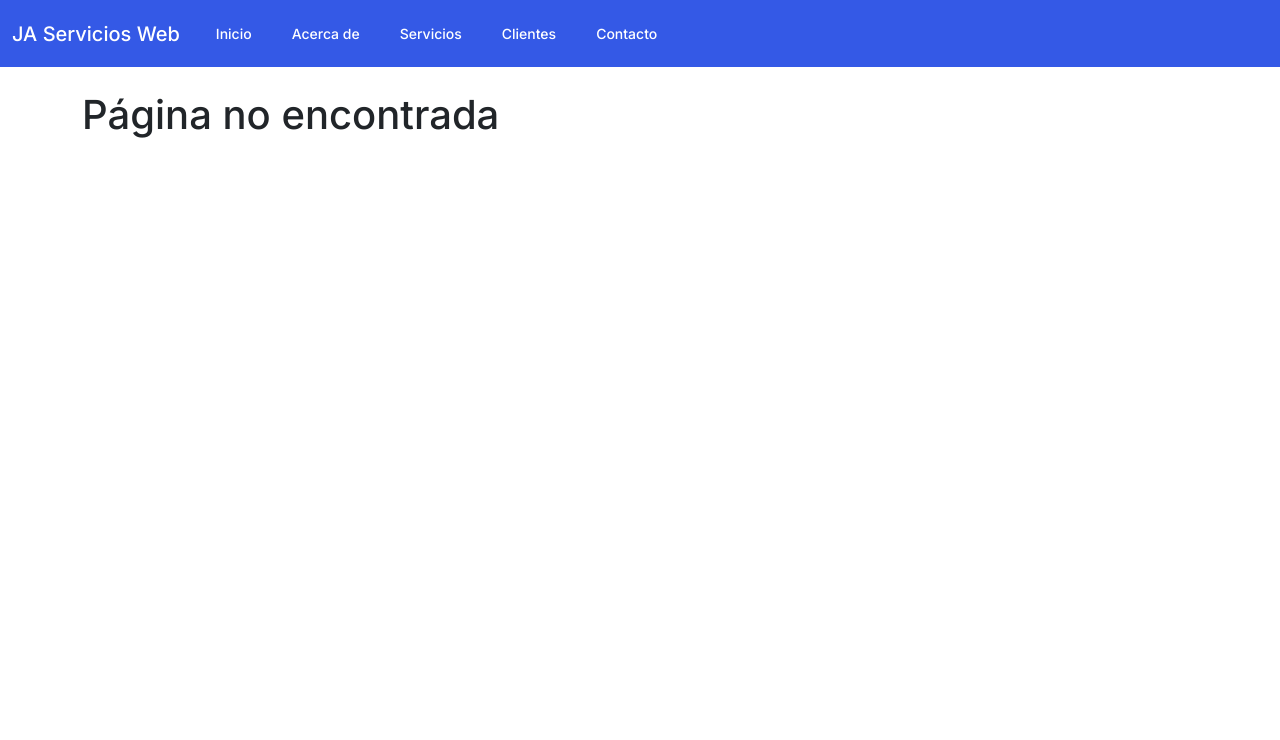
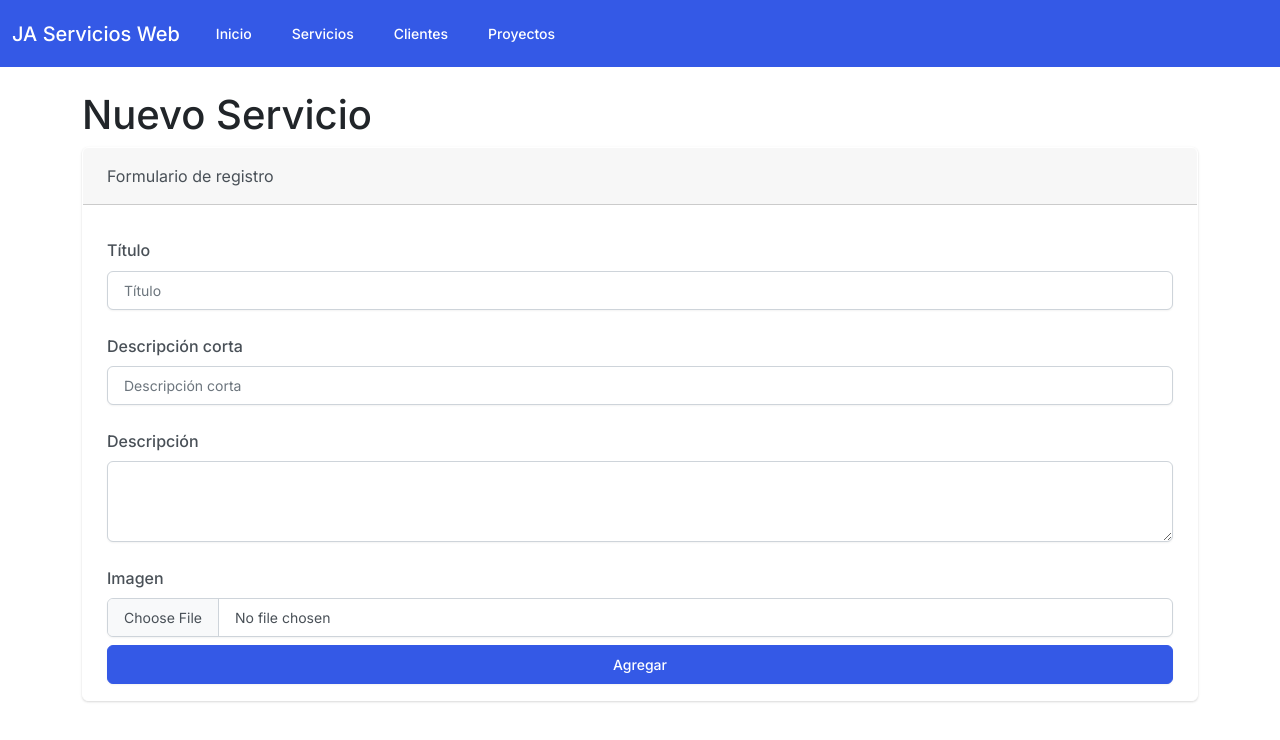
Before and after one commit to joesev2022/front-intranet-jaserviciosweb, a Vue app: page /servicios/new in a window 1280 px wide. Shown: the top 740 px of the page. Built offline with nearby package versions, Linux system fonts and the light colour scheme; what vue-sweetalert2 would draw is missing.

Commit message:
Adding Servicios and Proyectos Views

```diff
--- a/src/components/App.vue
+++ b/src/components/App.vue
@@ -11,17 +11,20 @@
                     <router-link class="nav-link" to="/">Inicio</router-link>
                 </li>
                 <li class="nav-item">
-                    <router-link class="nav-link" to="/acerca">Acerca de</router-link>
-                </li>
-                <li class="nav-item">
                     <router-link class="nav-link" to="/servicios">Servicios</router-link>
                 </li>
                 <li class="nav-item">
                     <router-link class="nav-link" to="/clientes">Clientes</router-link>
                 </li>
                 <li class="nav-item">
+                    <router-link class="nav-link" to="/proyectos">Proyectos</router-link>
+                </li>
+                <!--<li class="nav-item">
+                    <router-link class="nav-link" to="/acerca">Acerca de</router-link>
+                </li>-->
+                <!--<li class="nav-item">
                     <router-link class="nav-link" to="/contacto">Contacto</router-link>
-                </li>
+                </li>-->
             </ul>
         </div>
     </div>
--- /dev/null
+++ b/src/components/proyectos/IndexProyectos.vue
@@ -0,0 +1,28 @@
+<template>
+    <div class="container">
+        <div class="row">
+            <h1>Index Proyectos</h1>
+        </div>
+        <div class="row">
+            <div class="col mb-2">
+                <button class="btn btn-primary">Nuevo Proyecto</button>
+            </div>
+        </div>
+        <div class="row">
+            <div class="card" style="width: 20rem; padding: 0;">
+                <div class="card-body">
+                    <h5 class="card-title">Proyecto 1</h5>
+                    <p class="card-text">Some quick example text to build on the card title and make up the bulk of the card's content.</p>
+                </div>
+                <ul class="list-group list-group-light list-group-small list-group-flush" style="box-shadow: rgba(0, 0, 0, 0.05) 0px 0px 0px 0px;;">
+                    <li class="list-group-item px-4">Cliente: Miguel</li>
+                    <li class="list-group-item px-4">Fecha Inicio: 12/05/2023</li>
+                    <li class="list-group-item px-4">Estado: Pendiente</li>
+                </ul>
+                <div class="card-body">
+                    <a href="#!" class="btn btn-success">Editar</a>
+                </div>
+            </div>
+        </div>
+    </div>
+</template>
--- /dev/null
+++ b/src/components/servicios/IndexServicios.vue
@@ -0,0 +1,30 @@
+<script setup>
+import { useRouter } from "vue-router";
+const router = useRouter();
+const newServicio = () => {
+        router.push('/servicios/new');
+}
+
+</script>
+<template>
+    <div class="container">
+        <div class="row">
+            <h1>Index Servicios</h1>
+        </div>
+        <div class="row">
+            <div class="col mb-2">
+                <button class="btn btn-primary" @click="newServicio()">Nuevo Servicio</button>
+            </div>
+        </div>
+        <div class="row">
+            <div class="card" style="width: 20rem; padding: 0;">
+            <img src="https://mdbcdn.b-cdn.net/img/new/standard/nature/184.webp" class="card-img-top" alt="Fissure in Sandstone"/>
+            <div class="card-body">
+                <h5 class="card-title">Card title</h5>
+                <p class="card-text">Some quick example text to build on the card title and make up the bulk of the card's content.</p>
+                <a href="#!" class="btn btn-success">Editar</a>
+            </div>
+            </div>
+        </div>
+    </div>
+</template>
--- /dev/null
+++ b/src/components/servicios/NewServicio.vue
@@ -0,0 +1,44 @@
+<script setup>
+import axios from 'axios';
+import Swal from 'sweetalert2';
+import { onMounted, ref } from 'vue';
+import { useRouter } from "vue-router";
+
+let form = ref([]);
+
+</script>
+<template>
+    <div class="container">
+        <div class="row">
+            <h1>Nuevo Servicio</h1>
+        </div>
+        <div class="row">
+            <div class="col">
+                <div class="card border-secondary mb-3">
+                    <div class="card-header">Formulario de registro</div>
+                    <div class="card-body">
+                        <div class="form-group">
+                            <label class="col-form-label mt-2" for="inputNombre">Título</label>
+                            <input type="text" v-model="form.nombre" class="form-control" placeholder="Título" id="inputNombre">
+                        </div>
+                        <div class="form-group">
+                            <label for="inputDescCorta" class="form-label mt-4">Descripción corta</label>
+                            <input class="form-control" v-model="form.descripcion_corta" placeholder="Descripción corta" id="inputDescCorta" rows="3">
+                        </div>
+                        <div class="form-group">
+                            <label for="exampleTextarea" class="form-label mt-4">Descripción</label>
+                            <textarea class="form-control" v-model="form.descripcion" id="exampleTextarea" rows="3"></textarea>
+                        </div>
+                        <div class="form-group">
+                            <label for="inputImagen" class="form-label mt-4">Imagen</label>
+                            <input class="form-control" type="file" id="inputImagen">
+                        </div>
+                        <div class="d-grid gap-2">
+                            <button class="btn btn-primary mt-2" type="submit">Agregar</button>
+                        </div>
+                        </div>
+                </div>
+            </div>
+        </div>
+    </div>
+</template>
```
Also changed, not shown: src/router/index.js (+12 -1 lines).
